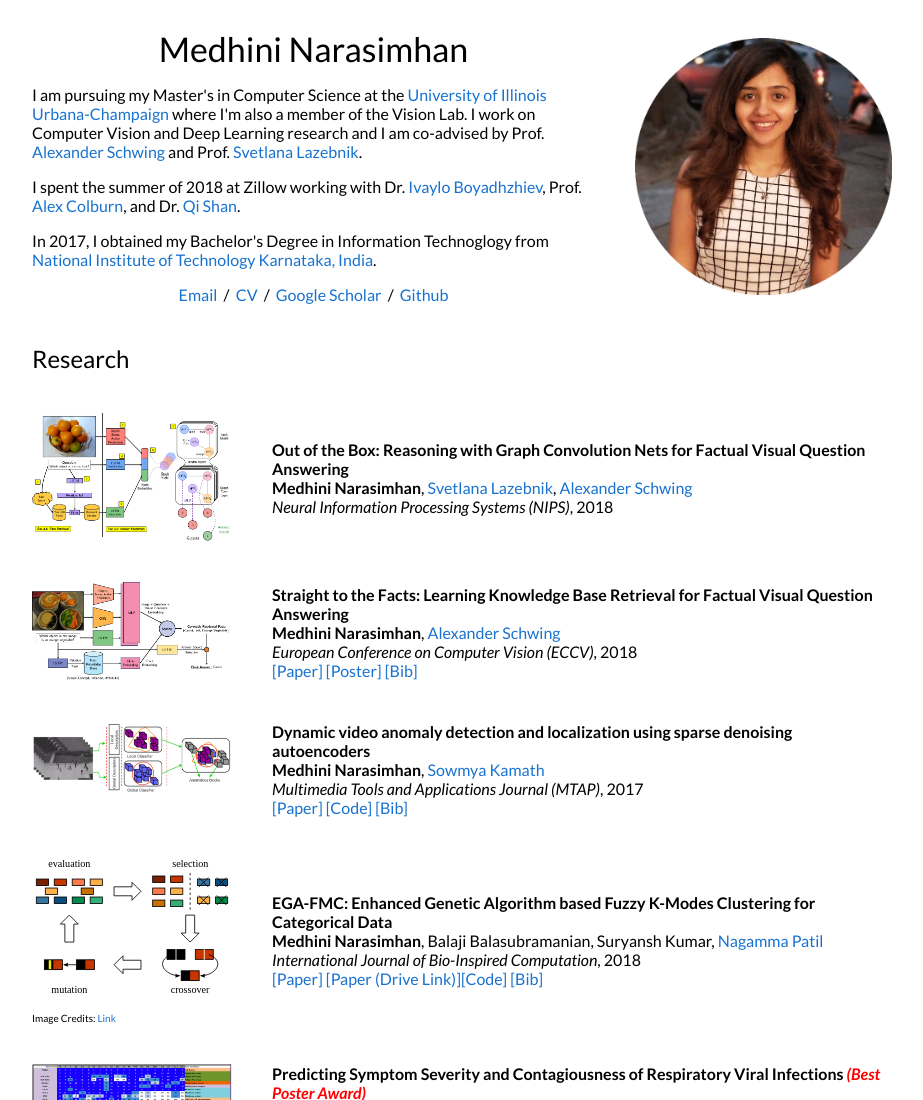
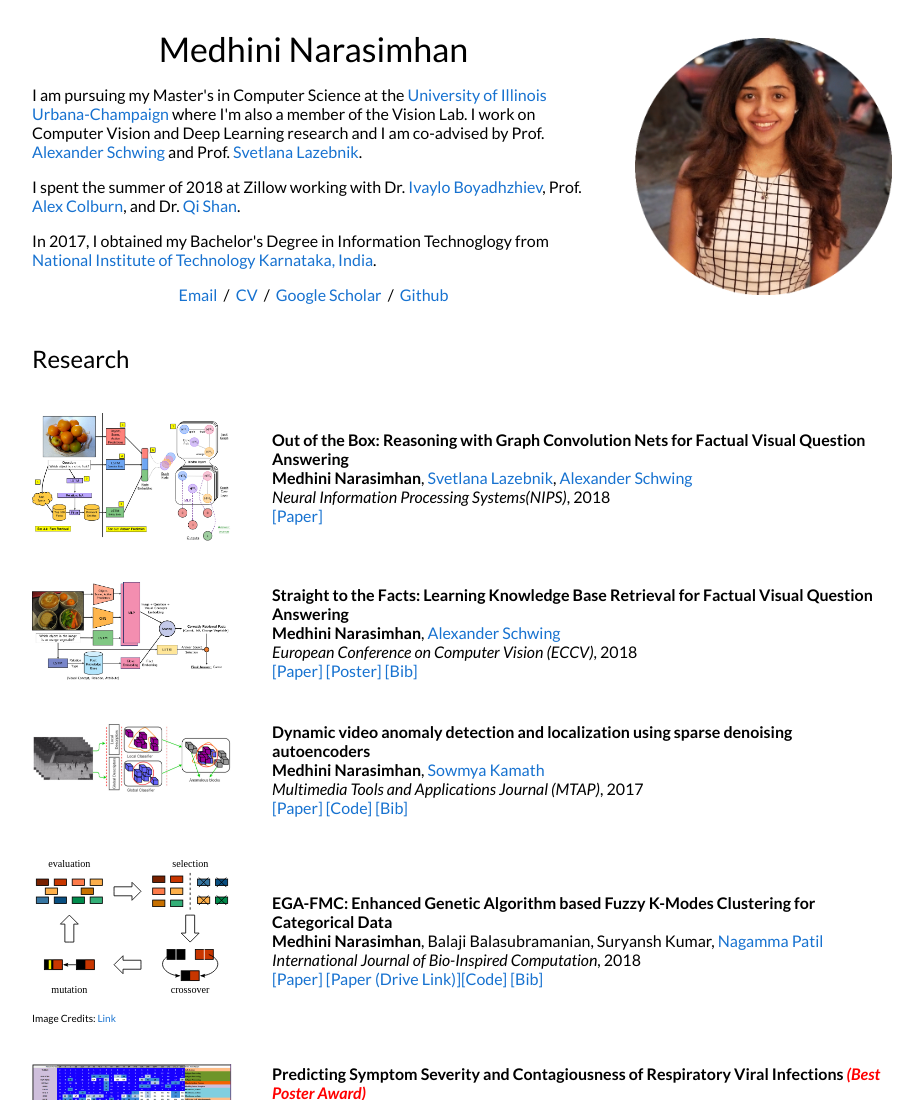
Before and after one commit to medhini/github.io, a plain HTML site: page index.html in a window 1280 px wide. Shown: the top 1100 px of the page, without its empty margins (178-1101 px from the left). Drawn offline with Linux system fonts and the light colour scheme.

Commit message:
NIPS Paper Added

```diff
--- a/index.html
+++ b/index.html
@@ -118,7 +118,9 @@
               <a href="http://slazebni.cs.illinois.edu/">Svetlana Lazebnik</a>,
               <a href="http://www.alexander-schwing.de/">Alexander Schwing</a>
               <br>
-              <em><i>Neural Information Processing Systems </i>(NIPS)</em>, 2018
+              <em><i>Neural Information Processing Systems</i>(NIPS)</em>, 2018
+              <br>
+              <a href="https://arxiv.org/pdf/1811.00538.pdf">[Paper]</a>
             </td>
           </tr>
           <tr>
```
